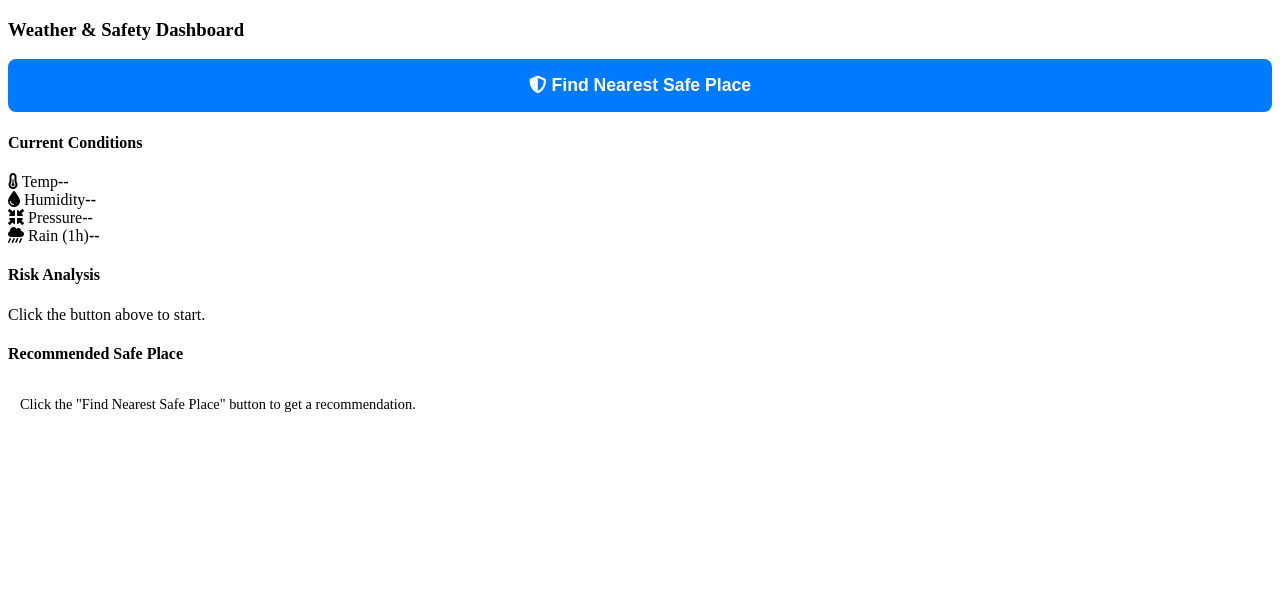
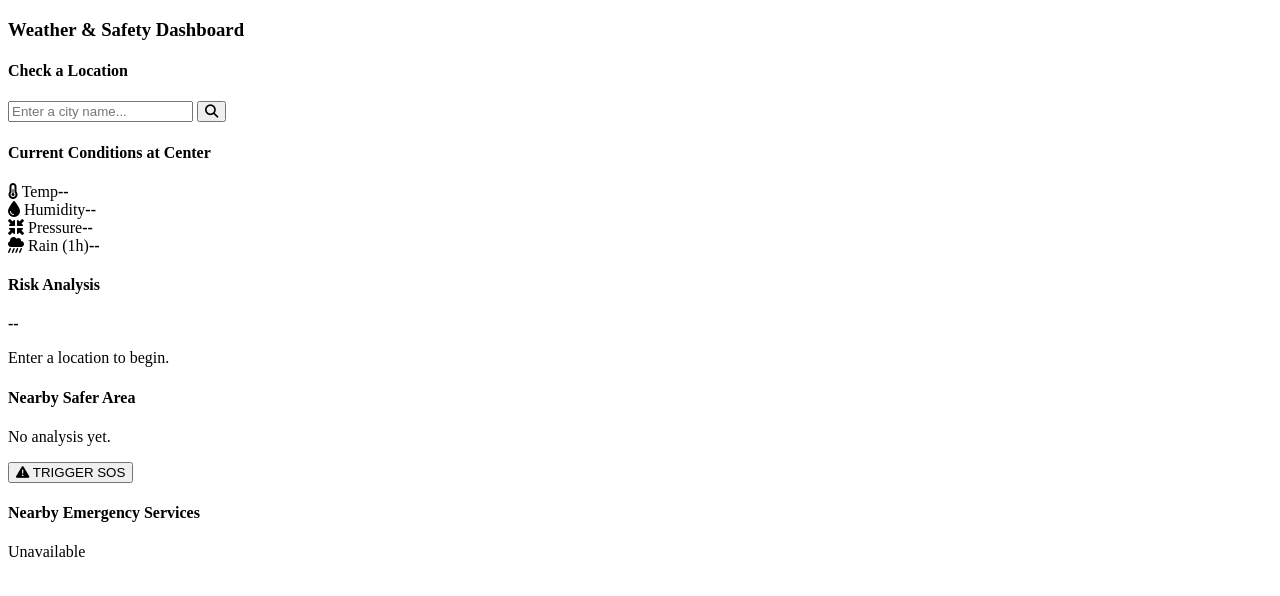
Before and after one commit to sudarsan2507-hue/SIH-137, a plain HTML site: page index.html in a window 1280 px wide. Drawn offline with nearby package versions, Linux system fonts and the light colour scheme; some packages are replaced by stand-ins of ours.

Commit message:
Update index.html

```diff
--- a/index.html
+++ b/index.html
@@ -3,7 +3,8 @@
 <head>
     <meta charset="UTF-8">
     <meta name="viewport" content="width=device-width, initial-scale=1.0">
-    <title>Advanced Weather & Calamity Analysis with Google Maps</title>
+    <title>Advanced Weather & Calamity Analysis</title>
+    <link rel="stylesheet" href="https://unpkg.com/leaflet@1.9.4/dist/leaflet.css"/>
     <link rel="stylesheet" href="https://cdnjs.cloudflare.com/ajax/libs/font-awesome/6.5.2/css/all.min.css" />
     <link rel="stylesheet" href="style.css">
 </head>
@@ -16,13 +17,15 @@
         </div>
 
         <div class="panel-section">
-            <button class="disaster-button" id="disasterBtn">
-                <i class="fas fa-shield-alt"></i> Find Nearest Safe Place
-            </button>
+            <h4>Check a Location</h4>
+            <div class="search-container">
+                <input type="text" id="locationInput" placeholder="Enter a city name...">
+                <button id="searchBtn" aria-label="Search"><i class="fas fa-search"></i></button>
+            </div>
         </div>
 
         <div class="panel-section">
-            <h4>Current Conditions</h4>
+            <h4>Current Conditions at Center</h4>
             <div class="weather-grid">
                 <div class="weather-item"><span><i class="fas fa-thermometer-half"></i> Temp</span><strong id="temperature">--</strong></div>
                 <div class="weather-item"><span><i class="fas fa-tint"></i> Humidity</span><strong id="humidity">--</strong></div>
@@ -33,19 +36,29 @@
 
         <div class="panel-section risk-section">
             <h4>Risk Analysis</h4>
-            <p id="riskDescription">Click the button above to start.</p>
+            <div class="risk-display">
+                <div class="risk-indicator"></div>
+                <strong id="riskLevel">--</strong>
+            </div>
+            <p id="riskDescription">Enter a location to begin.</p>
         </div>
 
         <div class="panel-section">
-            <h4>Recommended Safe Place</h4>
-            <div id="safePlaceResult">
-                Click the "Find Nearest Safe Place" button to get a recommendation.
-            </div>
+            <h4>Nearby Safer Area</h4>
+            <p id="saferAreaResult">No analysis yet.</p>
+        </div>
+
+        <div class="panel-section">
+            <button class="sos-button" onclick="triggerSOS()"><i class="fas fa-exclamation-triangle"></i> TRIGGER SOS</button>
+        </div>
+
+        <div class="panel-section">
+            <h4>Nearby Emergency Services</h4>
+            <div id="emergencyServices">Unavailable</div>
         </div>
     </div>
 
-    <script src="https://maps.googleapis.com/maps/api/js?key=AIzaSyBGoiCTYEubnIQgi38BkfibqxkEv5-R-3E&libraries=places&callback=initMap" async defer></script>
-
+    <script src="https://unpkg.com/leaflet@1.9.4/dist/leaflet.js"></script>
     <script src="script.js"></script>
 </body>
 </html>
```
